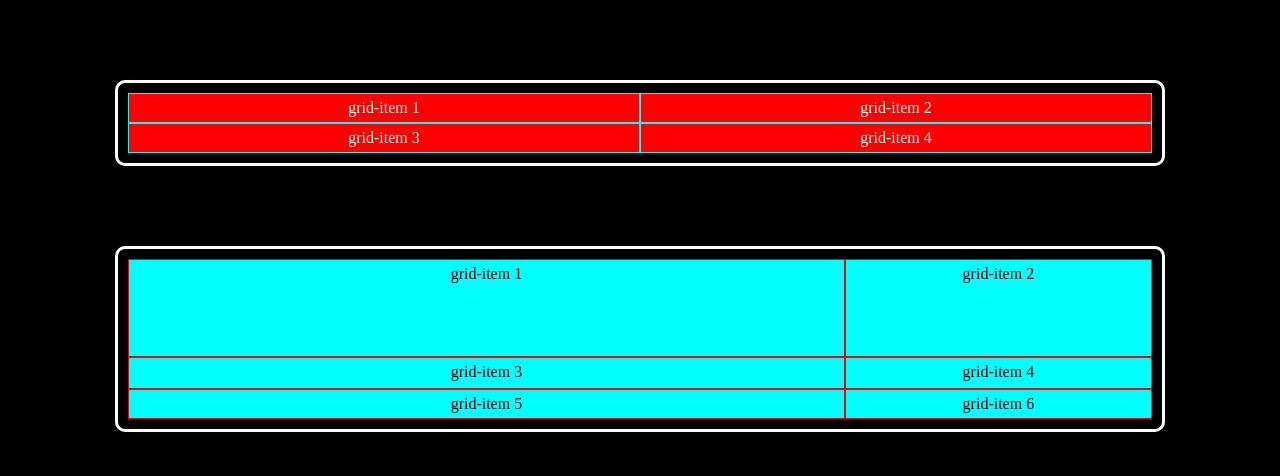
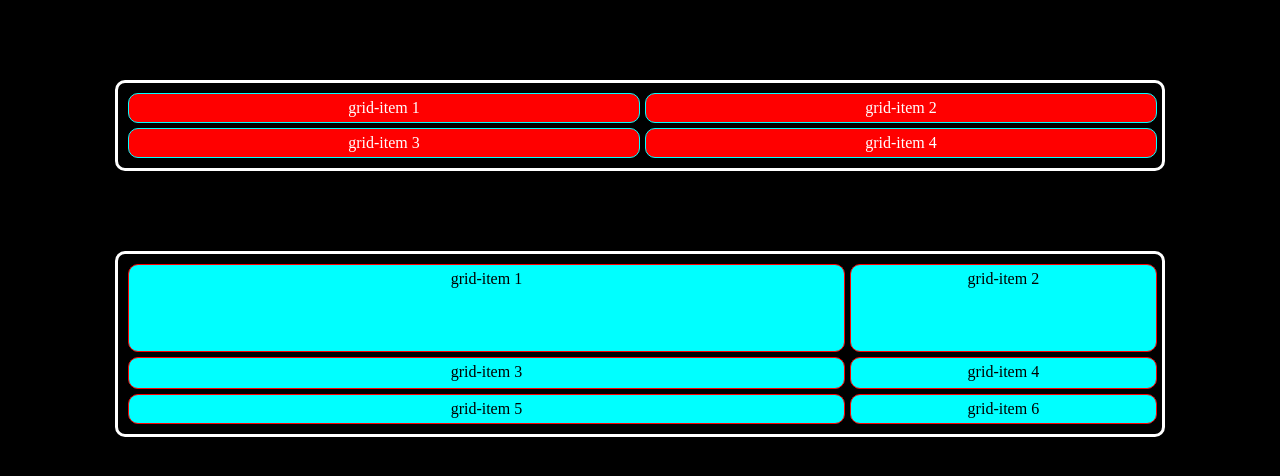
Before and after one commit to G-Nash/28thnov_class_grid_layout, a plain HTML site: page practice.html in a window 1280 px wide. Drawn offline with Linux system fonts and the light colour scheme.

Commit message:
css_changes

```diff
--- a/practice.css
+++ b/practice.css
@@ -13,6 +13,7 @@ body{
     padding: 10px;
     grid-template-columns: 50% 50%;
     border-radius: 10px;
+    gap: 5px;
 }
 
 .gridItem{
@@ -20,7 +21,7 @@ body{
     border: solid cyan 0.1px;
     padding: 5px;
     text-align: center;
-    /* border-radius: 10px; */
+    border-radius: 10px;
 }
 
 .grid2{
@@ -35,4 +36,6 @@ body{
     color: black;
     text-align: center;
     padding: 5px;
+    border-radius: 10px;
+
 }
```
